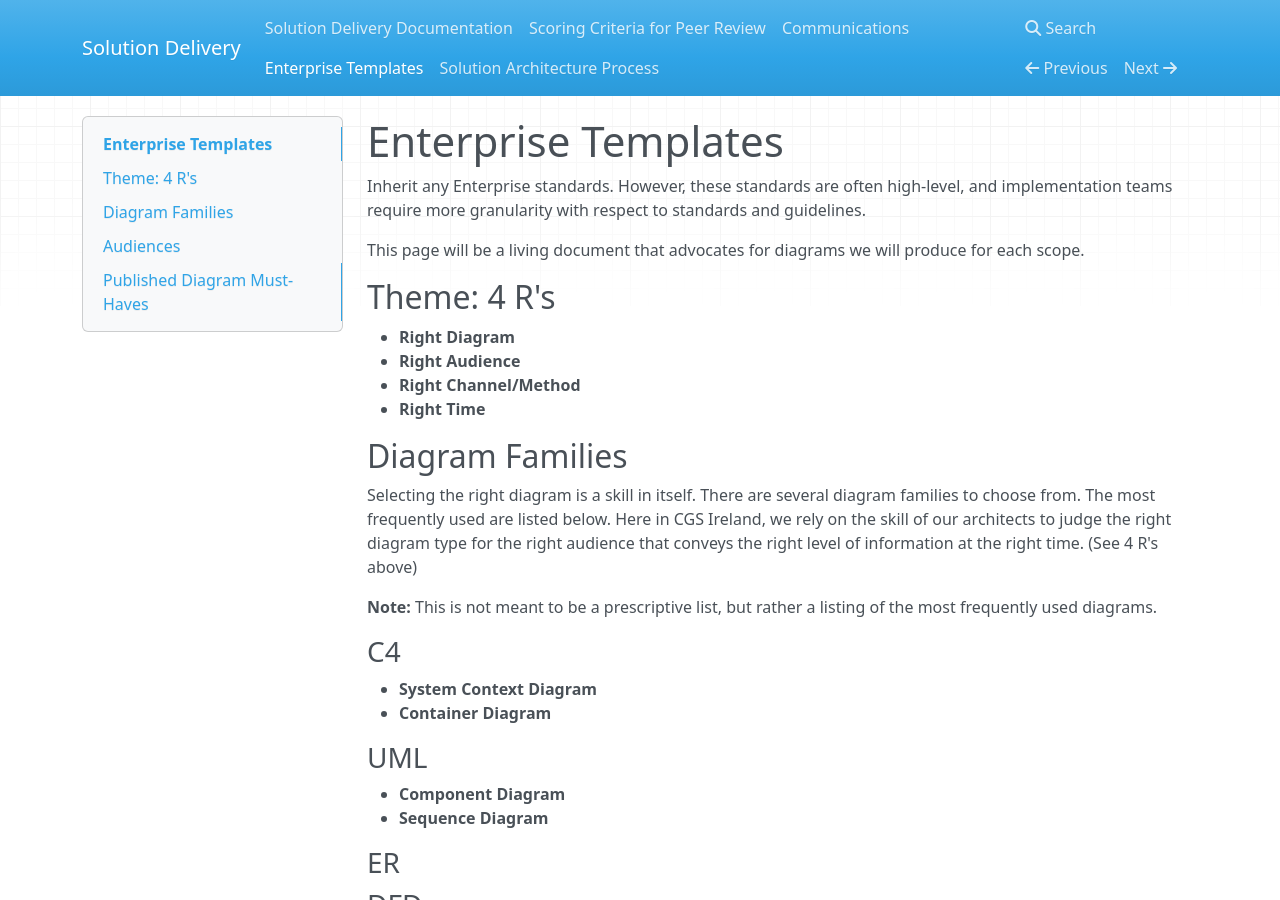
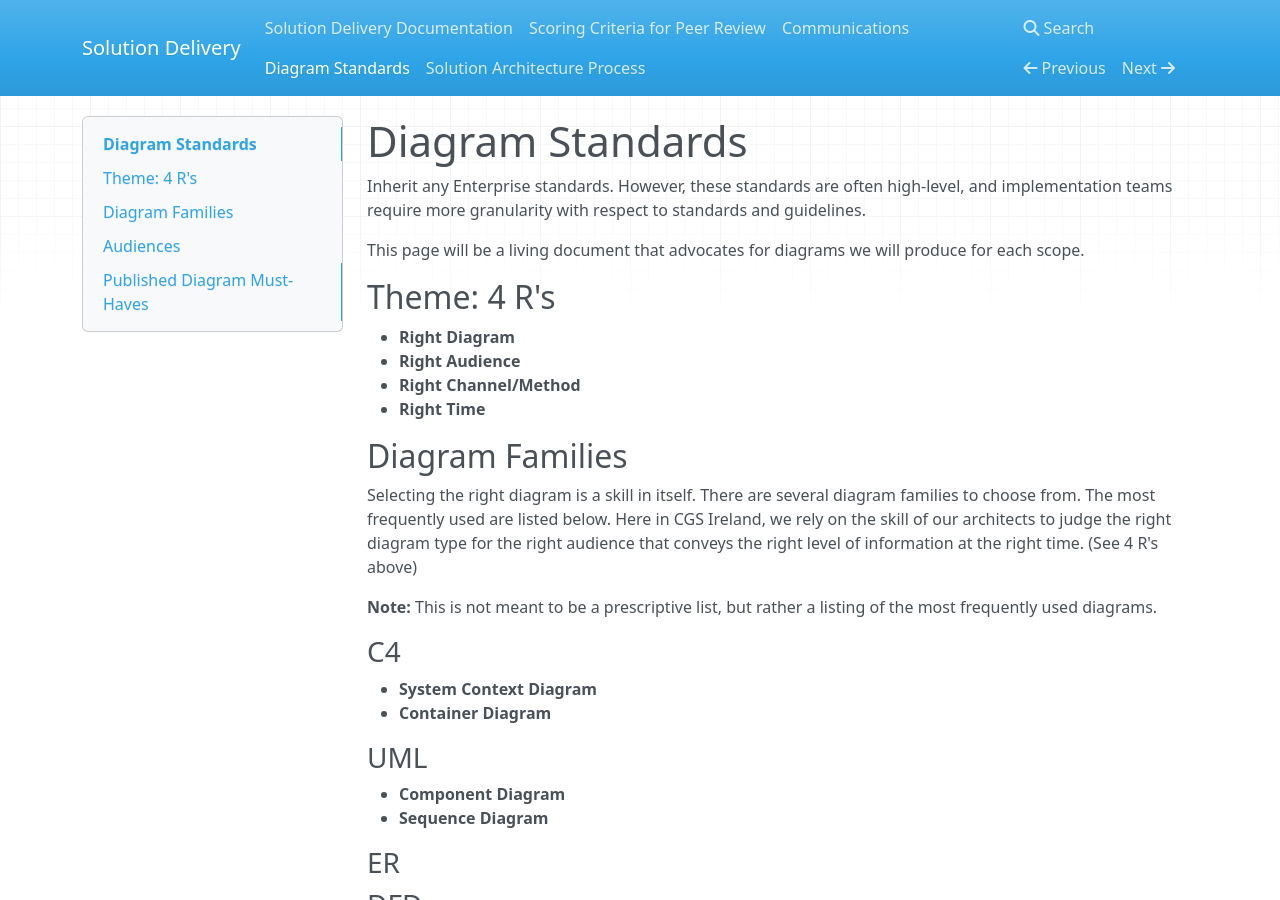
Before and after one commit to wallwill/SolutionDelivery, an MkDocs documentation site: the page built from docs/diagrams.md, in a window 1280 px wide and 900 px high. Built offline with MkDocs 1.6.1, drawn with Linux system fonts in a browser that asks for light colours; nearby versions of some CDN libraries.

Commit message:
Update diagrams.md

```diff
--- a/docs/diagrams.md
+++ b/docs/diagrams.md
@@ -1,5 +1,5 @@
 
-# Enterprise Templates
+# Diagram Standards
 
 Inherit any Enterprise standards. However, these standards are often high-level, and implementation teams require more granularity with respect to standards and guidelines.
 
```
